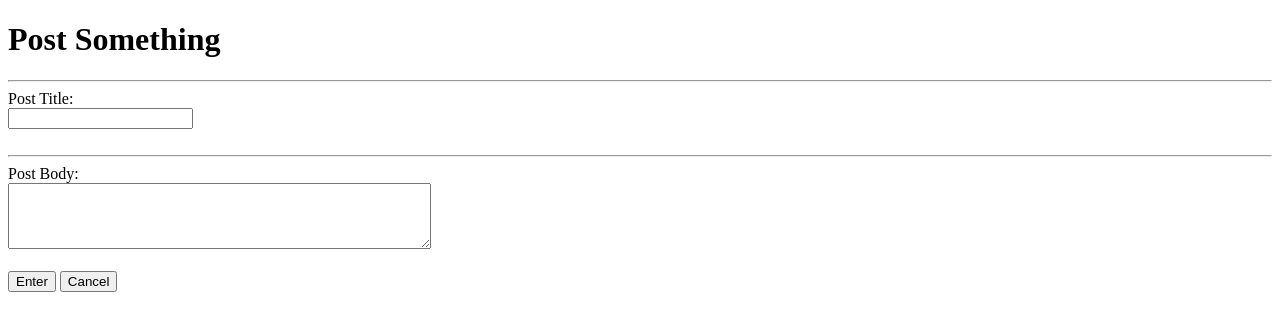
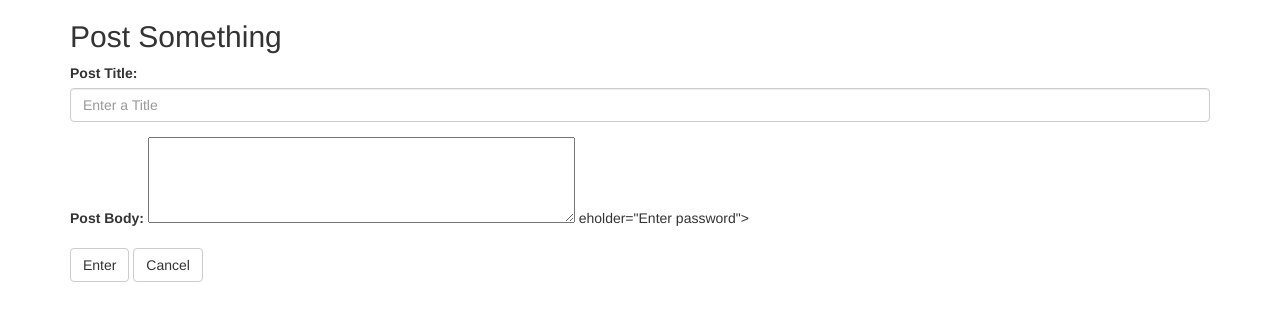
Before and after one commit to psydeolite/bloginator, a Flask app: template templates/write_post.html in a window 1280 px wide. Shown: the top 331 px of the page. Run offline with Flask 2, Linux system fonts and the light colour scheme; the template is opened without the code that fills it, so the values that code supplies are empty; some libraries are stand-ins or nearby versions.

Commit message:
bootstrapped write post

```diff
--- a/templates/login.html
+++ b/templates/login.html
@@ -19,7 +19,7 @@
   <form role="form" method="POST">
     <div class="form-group">
       <label for="username">Username:</label>
-      <input type="text" class="form-control" id="username" placeholder="Enter username" name ="username">
+      <input type="text" class="form-control" id="username" placeholder="Enter username" name="username">
     </div>
     <div class="form-group">
       <label for="pwd">Password:</label>
--- a/templates/write_post.html
+++ b/templates/write_post.html
@@ -1,32 +1,39 @@
 <!DOCTYPE html>
+<html lang="en">
+<head>
+  <title>Write A Post</title>
+  <meta charset="utf-8">
+  <meta name="viewport" content="width=device-width, initial-scale=1">
+  <link rel="stylesheet" href="http://maxcdn.bootstrapcdn.com/bootstrap/3.3.5/c\
+ss/bootstrap.min.css">
+  <script src="https://ajax.googleapis.com/ajax/libs/jquery/1.11.3/jquery.min.j\
+s"></script>
+  <script src="http://maxcdn.bootstrapcdn.com/bootstrap/3.3.5/js/bootstrap.min.\
+js"></script>
+</head>
+<body>
 
-<html>
-  <h1>Post Something</h1>
+<div class="container">
+  <h2>Post Something</h2>
+  {% if err %}
+  <h3> {{err}} </h3>
+  <hr>
+  {% endif %}
+  <form role="form" method="POST">
+    <div class="form-group">
+      <label for="Title">Post Title:</label>
+      <input type="text" class="form-control" id="title" placeholder="Enter a Title" name="title">
+    </div>
+    <div class="form-group">
+      <label for="body">Post Body:</label>
+      <textarea cols="50" rows="4" name="body">
+     </textarea>
+eholder="Enter password">
+    </div>
+    <button type="submit" name="button" value="Enter" class="btn btn-default">Enter</button>
+    <button type="submit" name="button" value="Enter" class="btn btn-default">Cancel</button>
+  </form>
+</div>
 
-  <title> Write A Post </title>
-
-   {% if err %}
-   <hr>
-   <h3> {{err}} </h3>
-   <hr>
-   {% endif %}
-
-  <hr>
-  <form method="POST">
-       Post Title:<br> <input type="text" name="title"> <br><br><hr>
-       Post Body:<br>  <textarea cols="50" rows="4" name="body">
-       </textarea>
-       <br><br>
-       <input type="submit" name="button" value="Enter">
-       <input type="submit" name="button" value="Cancel">
-
-  </form>
-
-
-
-
-
-
-
-
+</body>
 </html>
```
